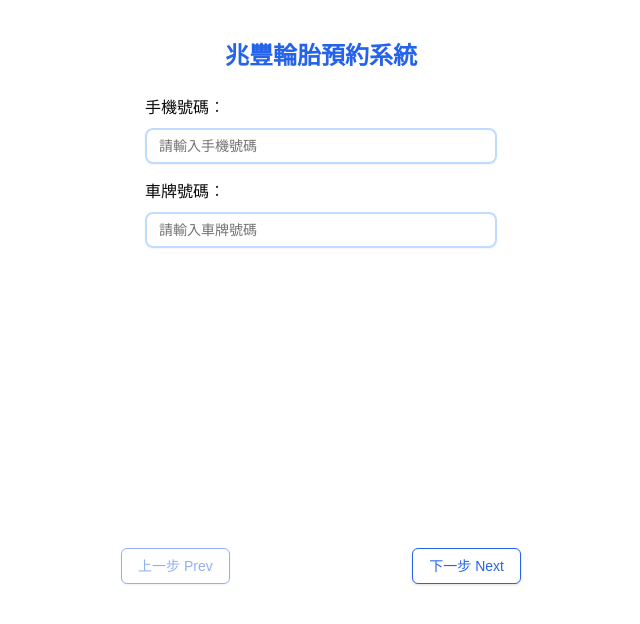
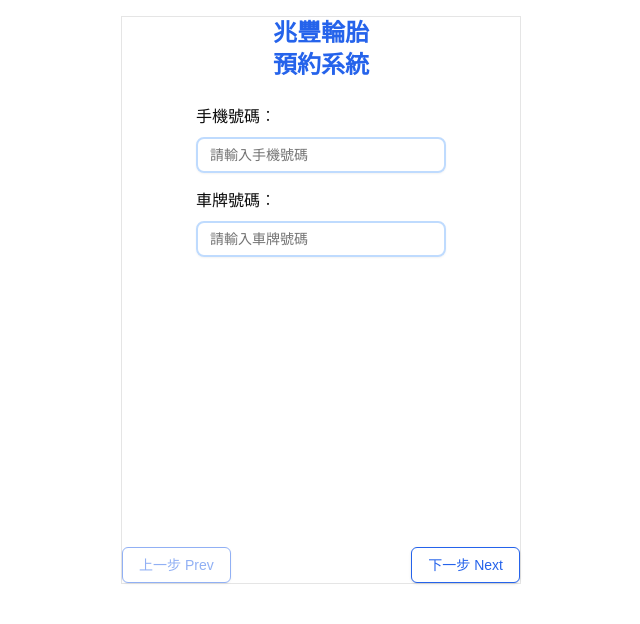
Before and after one commit to Yizhe0407/Mega_reserve_frontend, a Next.js app: page / in a window 1280 px wide. Shown: the top 624 px of the page, without its empty margins (319-959 px from the left). Built offline with nearby package versions, Linux system fonts and the light colour scheme.

Commit message:
Change UI

```diff
--- a/src/app/page.js
+++ b/src/app/page.js
@@ -104,7 +104,7 @@ export default function Home() {
 
   return (
     <div className="flex justify-center items-center px-16 py-4 h-[600px]">
-      <div className="flex flex-col items-center w-[400px] h-full">
+      <div className="flex flex-col items-center w-[400px] h-full border">
 
 
         {step === 1 && <PhoneLicense formData={formData} setFormData={setFormData} />}
--- a/src/components/Confirmation.js
+++ b/src/components/Confirmation.js
@@ -2,9 +2,9 @@ import { Card, CardContent } from "@/components/ui/card";
 
 export default function Confirmation({ formData }) {
   return (
-    <div className="flex flex-col items-center w-full h-full p-4">
-      <h2 className="text-2xl font-semibold text-blue-600 mb-4">預約資訊 info</h2>
-      <Card className="w-full">
+    <div className="flex flex-col items-center w-full">
+      <h2 className="text-2xl font-semibold text-blue-600 mb-4">預約資訊</h2>
+      <Card className="w-[250px]">
         <CardContent className="p-4">
           <div className="space-y-3">
             <div>
--- a/src/components/PhoneLicense.js
+++ b/src/components/PhoneLicense.js
@@ -11,8 +11,11 @@ export default function PhoneLicense({ formData, setFormData }) {
   };
 
   return (
-    <div className='flex flex-col items-center max-w-md mx-auto w-full p-6 space-y-6'>
-      <h2 className="text-2xl font-semibold text-blue-600">兆豐輪胎預約系統</h2>
+    <div className='flex flex-col items-center max-w-md mx-auto w-[250px] space-y-6'>
+      <div className="flex flex-col">
+        <h2 className="text-2xl font-semibold text-blue-600">兆豐輪胎</h2>
+        <h2 className="text-2xl font-semibold text-blue-600">預約系統</h2>
+      </div>
       <div className="flex flex-col w-full space-y-4">
         <div className="flex flex-col space-y-2">
           <p className="items-start">手機號碼︰</p>
--- a/src/components/Select_item.js
+++ b/src/components/Select_item.js
@@ -53,7 +53,7 @@ export default function Select_item({ formData, setFormData }) {
   };
 
   return (
-    <div className='flex flex-col gap-4 p-6 w-full'>
+    <div className='flex flex-col gap-4 w-[250px]'>
       <h2 className="text-2xl text-center font-semibold text-blue-600">預約項目</h2>
       <p className="text-sm text-start">可一次預約多項目</p>
 
--- a/src/components/Select_time.js
+++ b/src/components/Select_time.js
@@ -30,8 +30,8 @@ export default function Select_time({ formData, setFormData }) {
     checkAvailability();
   }, [formData.date]);
   return (
-    <div className="flex flex-col items-center gap-4 p-4">
-      <h2 className="text-2xl text-center font-semibold text-blue-600">日期&時間</h2>
+    <div className="flex flex-col items-center gap-4 w-[250px]">
+      <h2 className="text-2xl text-center font-semibold text-blue-600">日期 & 時間</h2>
       <Calendar
         mode="single"
         selected={formData.date}
```
